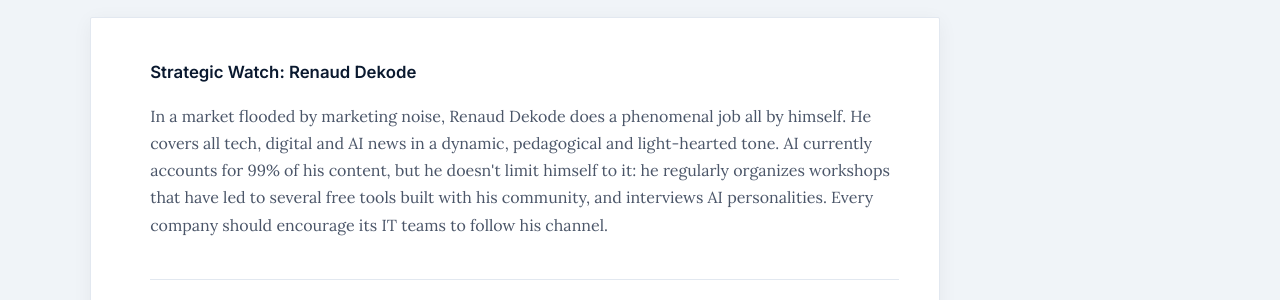
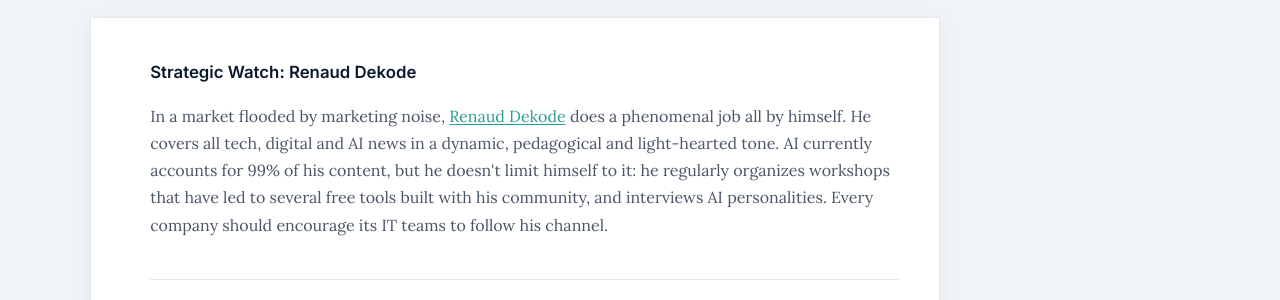
Before and after one commit to Kisai-DG-SLU/SophIA, a Jekyll site: the page built from architecte.html, in a window 1280 px wide and 900 px high, scrolled down 2792 px. Shown: the part 228-528 px from the top of the window. Built offline with Jekyll 4.4.1, drawn with Linux system fonts in a browser that asks for light colours; part of the change alters nothing that is shown.

```diff
--- a/_includes/i18n/architecte.js
+++ b/_includes/i18n/architecte.js
@@ -40,7 +40,7 @@ const pageTranslations = {
           ecoTitle: "Un Écosystème d'Artisans",
           ecoIntro: "L'indépendance technologique ne se construit pas en vase clos. Une communauté grandissante d'experts milite pour une IA ouverte, souveraine et robuste.",
           eco1Title: "La Veille Stratégique : Renaud Dekode",
-          eco1Desc: "Dans un marché inondé par le bruit marketing, Renaud Dekode effectue à lui seul un travail phénoménal de veille. Il anime de manière dynamique, pédagogue et sur un ton léger toutes les actualités de la tech, du digital et de l'IA. L'IA occupe aujourd'hui 99% de ses actualités, mais il ne s'y limite pas : il organise régulièrement des ateliers qui ont permis de développer plusieurs outils gratuits avec sa communauté, et interviewe des personnalités de l'IA. Toute entreprise devrait inciter ses équipes IT à suivre sa chaîne.",
+          eco1Desc: "Dans un marché inondé par le bruit marketing, <a href='https://www.renaud-dekode.fr/' target='_blank'>Renaud Dekode</a> effectue à lui seul un travail phénoménal de veille. Il anime de manière dynamique, pédagogue et sur un ton léger toutes les actualités de la tech, du digital et de l'IA. L'IA occupe aujourd'hui 99% de ses actualités, mais il ne s'y limite pas : il organise régulièrement des ateliers qui ont permis de développer plusieurs outils gratuits avec sa communauté, et interviewe des personnalités de l'IA. Toute entreprise devrait inciter ses équipes IT à suivre sa chaîne.",
           eco2Title: "Les outils compagnons : Loky & Gungnir",
           eco2Desc: "Je ne suis pas le seul 'artisan' à forger des solutions concrètes. Des projets comme <a href='#' target='_blank'>Loky</a> (par Omniatek) ou <a href='#' target='_blank'>Gungnir</a> (par Scarlet Wolf) répondent parfaitement à certains besoins spécifiques de l'écosystème open-source. Les soutenir, c'est soutenir notre filière."
         },
@@ -86,7 +86,7 @@ const pageTranslations = {
           ecoTitle: "An Ecosystem of Artisans",
           ecoIntro: "Technological independence is not built in a vacuum. A growing community of experts advocates for an open, sovereign, and robust AI.",
           eco1Title: "Strategic Watch: Renaud Dekode",
-          eco1Desc: "In a market flooded by marketing noise, Renaud Dekode does a phenomenal job all by himself. He covers all tech, digital and AI news in a dynamic, pedagogical and light-hearted tone. AI currently accounts for 99% of his content, but he doesn't limit himself to it: he regularly organizes workshops that have led to several free tools built with his community, and interviews AI personalities. Every company should encourage its IT teams to follow his channel.",
+          eco1Desc: "In a market flooded by marketing noise, <a href='https://www.renaud-dekode.fr/' target='_blank'>Renaud Dekode</a> does a phenomenal job all by himself. He covers all tech, digital and AI news in a dynamic, pedagogical and light-hearted tone. AI currently accounts for 99% of his content, but he doesn't limit himself to it: he regularly organizes workshops that have led to several free tools built with his community, and interviews AI personalities. Every company should encourage its IT teams to follow his channel.",
           eco2Title: "Companion tools: Loky & Gungnir",
           eco2Desc: "I am not the only 'artisan' forging concrete solutions. Projects like <a href='#' target='_blank'>Loky</a> (by Omniatek) or <a href='#' target='_blank'>Gungnir</a> (by Scarlet Wolf) respond perfectly to certain specific needs of the open-source ecosystem. Supporting them means supporting our industry."
         },
--- a/architecte.html
+++ b/architecte.html
@@ -123,7 +123,7 @@ custom_i18n: architecte
           <ul class="eco-list">
             <li>
               <h4 data-i18n="arch.eco1Title">La Veille Stratégique : Renaud Dekode</h4>
-              <p data-i18n="arch.eco1Desc">Dans un marché inondé par le bruit marketing, Renaud Dekode effectue à lui seul un travail phénoménal de veille. Il anime de manière dynamique, pédagogue et sur un ton léger toutes les actualités de la tech, du digital et de l'IA. L'IA occupe aujourd'hui 99% de ses actualités, mais il ne s'y limite pas : il organise régulièrement des ateliers qui ont permis de développer plusieurs outils gratuits avec sa communauté, et interviewe des personnalités de l'IA. Toute entreprise devrait inciter ses équipes IT à suivre sa chaîne.</p>
+              <p data-i18n="arch.eco1Desc">Dans un marché inondé par le bruit marketing, <a href="https://www.renaud-dekode.fr/" target="_blank">Renaud Dekode</a> effectue à lui seul un travail phénoménal de veille. Il anime de manière dynamique, pédagogue et sur un ton léger toutes les actualités de la tech, du digital et de l'IA. L'IA occupe aujourd'hui 99% de ses actualités, mais il ne s'y limite pas : il organise régulièrement des ateliers qui ont permis de développer plusieurs outils gratuits avec sa communauté, et interviewe des personnalités de l'IA. Toute entreprise devrait inciter ses équipes IT à suivre sa chaîne.</p>
             </li>
             <li>
               <h4 data-i18n="arch.eco2Title">Les outils compagnons : Loky & Gungnir</h4>
```
